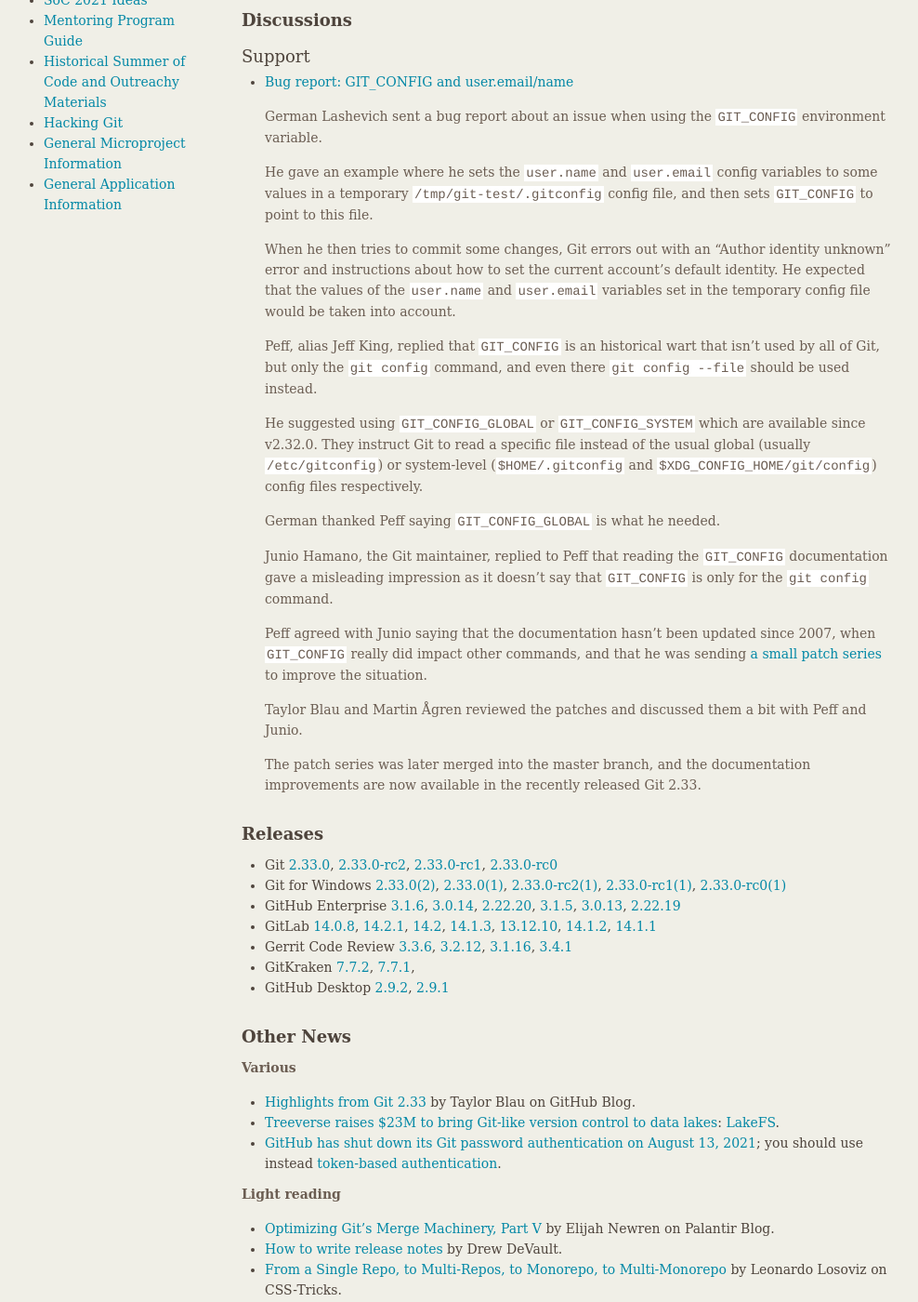
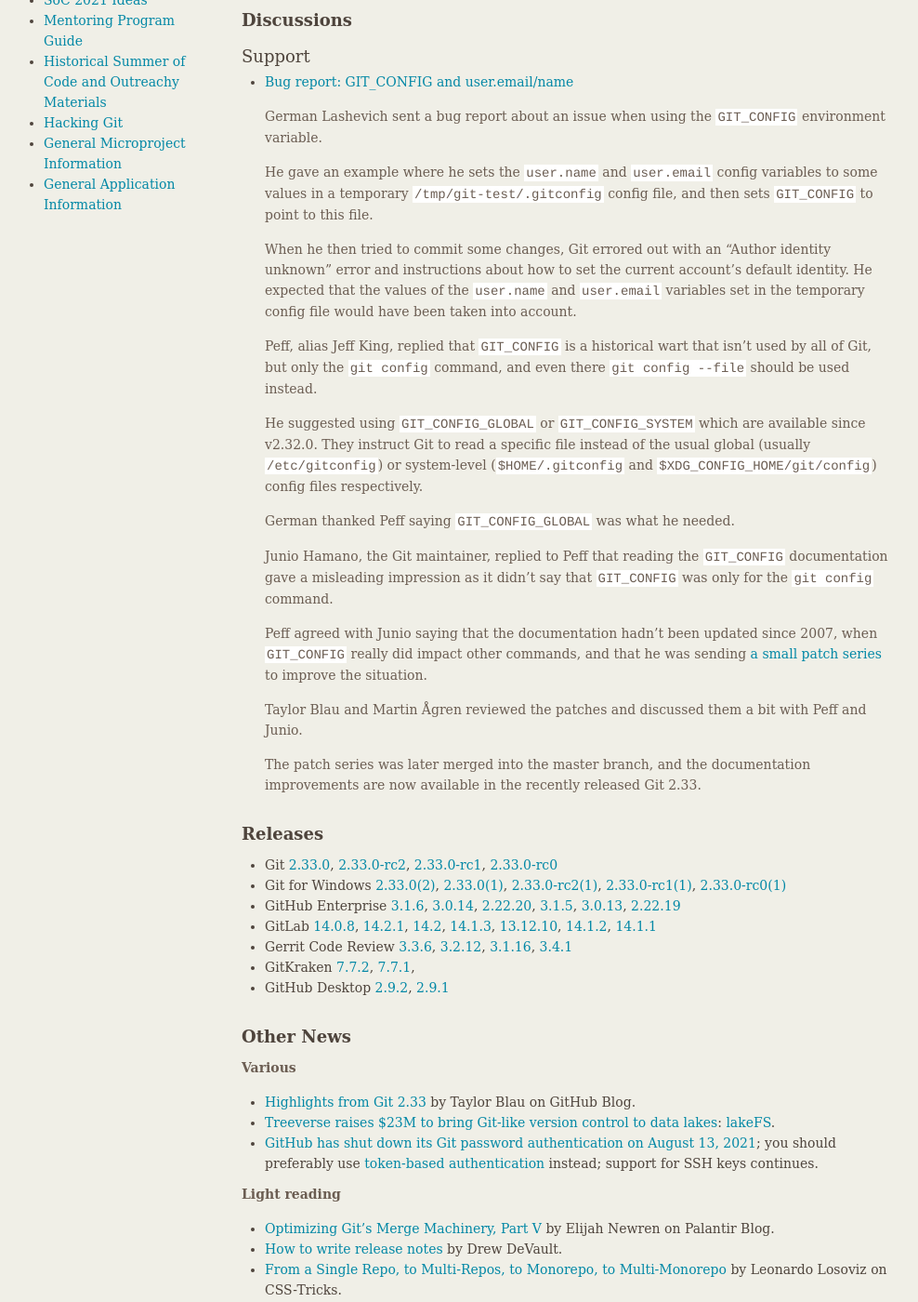
Before and after one commit to git/git.github.io, a Jekyll site: the page built from rev_news/drafts/edition-78.md, in a window 1280 px wide and 1400 px high, scrolled down 215 px. Shown: the whole window at 93% size, without its empty margins (149-1137 px from the left). Built offline with Jekyll 4.4.1, drawn with Linux system fonts in a browser that asks for light colours; some of the changed text lies outside the part shown.

Commit message:
Tried to sort out tenses in the story, and added my usual tiny amount of correction suggestions.

```diff
--- a/rev_news/drafts/edition-78.md
+++ b/rev_news/drafts/edition-78.md
@@ -37,13 +37,13 @@
   `/tmp/git-test/.gitconfig` config file, and then sets `GIT_CONFIG`
   to point to this file.
 
-  When he then tries to commit some changes, Git errors out with an
+  When he then tried to commit some changes, Git errored out with an
   "Author identity unknown" error and instructions about how to set
   the current account's default identity. He expected that the values
   of the `user.name` and `user.email` variables set in the temporary
-  config file would be taken into account.
+  config file would have been taken into account.
 
-  Peff, alias Jeff King, replied that `GIT_CONFIG` is an historical
+  Peff, alias Jeff King, replied that `GIT_CONFIG` is a historical
   wart that isn't used by all of Git, but only the `git config`
   command, and even there `git config --file` should be used instead.
 
@@ -53,13 +53,13 @@
   system-level (`$HOME/.gitconfig` and `$XDG_CONFIG_HOME/git/config`)
   config files respectively.
 
-  German thanked Peff saying `GIT_CONFIG_GLOBAL` is what he needed.
+  German thanked Peff saying `GIT_CONFIG_GLOBAL` was what he needed.
 
   Junio Hamano, the Git maintainer, replied to Peff that reading the
   `GIT_CONFIG` documentation gave a misleading impression as it
-  doesn't say that `GIT_CONFIG` is only for the `git config` command.
+  didn't say that `GIT_CONFIG` was only for the `git config` command.
 
-  Peff agreed with Junio saying that the documentation hasn't been
+  Peff agreed with Junio saying that the documentation hadn't been
   updated since 2007, when `GIT_CONFIG` really did impact other
   commands, and that he was sending
   [a small patch series](https://lore.kernel.org/git/YO9ZGTX9f1fOpTkh@coredump.intra.peff.net/)
@@ -115,9 +115,9 @@
 * [Highlights from Git 2.33](https://github.blog/2021-08-16-highlights-from-git-2-33/)
   by Taylor Blau on GitHub Blog.
 * [Treeverse raises $23M to bring Git-like version control to data lakes](https://venturebeat.com/2021/07/28/treeverse-raises-23m-to-bring-git-like-version-control-to-data-lakes/):
-  [LakeFS](https://lakefs.io/).
+  [lakeFS](https://lakefs.io/).
 * [GitHub has shut down its Git password authentication on August 13, 2021](https://github.blog/changelog/2021-08-12-git-password-authentication-is-shutting-down/);
-  you should use instead [token-based authentication](https://github.blog/2020-12-15-token-authentication-requirements-for-git-operations/).
+  you should preferably use [token-based authentication](https://github.blog/2020-12-15-token-authentication-requirements-for-git-operations/) instead; support for SSH keys continues.
 
 
 __Light reading__
```
Also changed, not shown: other parts of rev_news/drafts/edition-78.md (+2 -2 lines).
